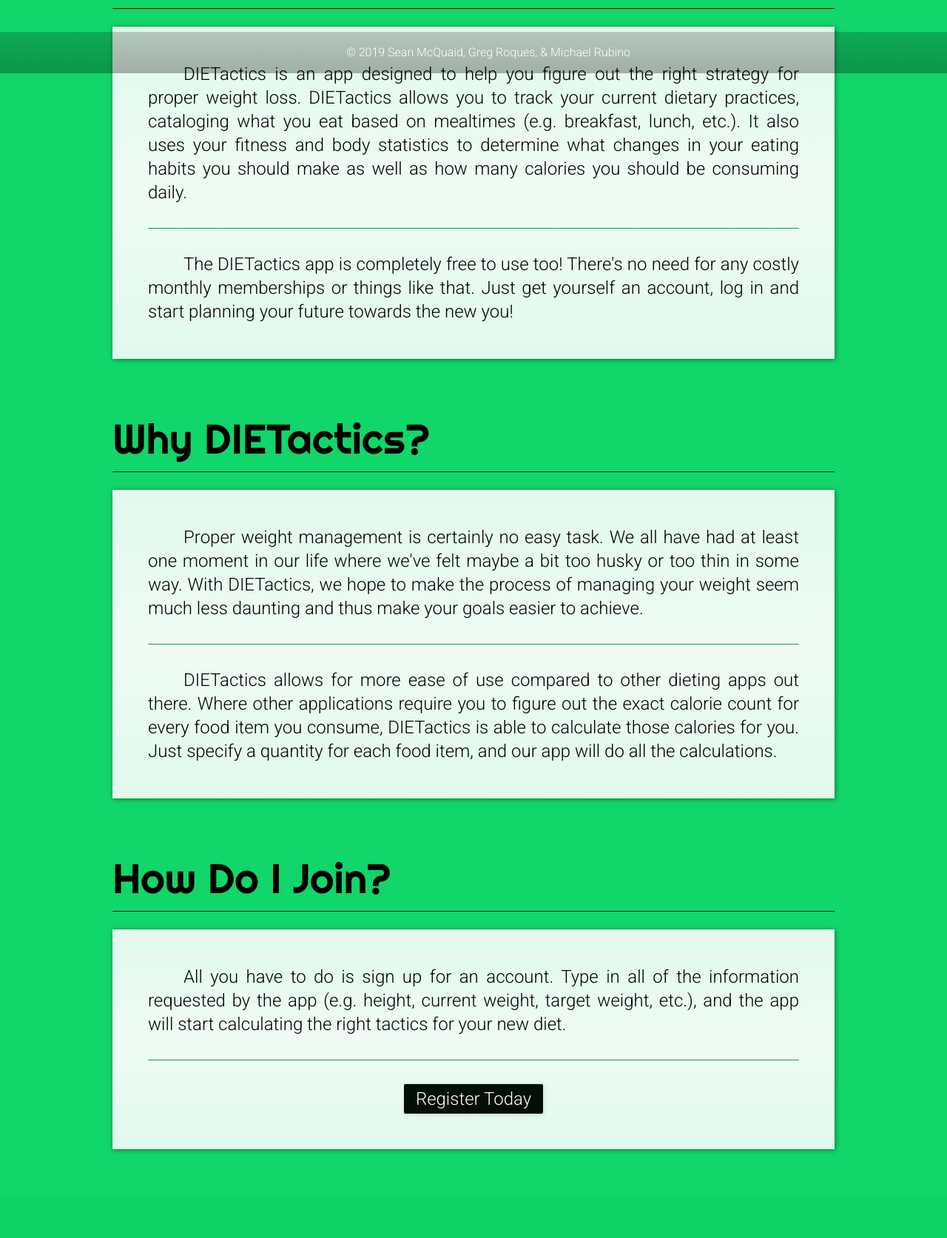
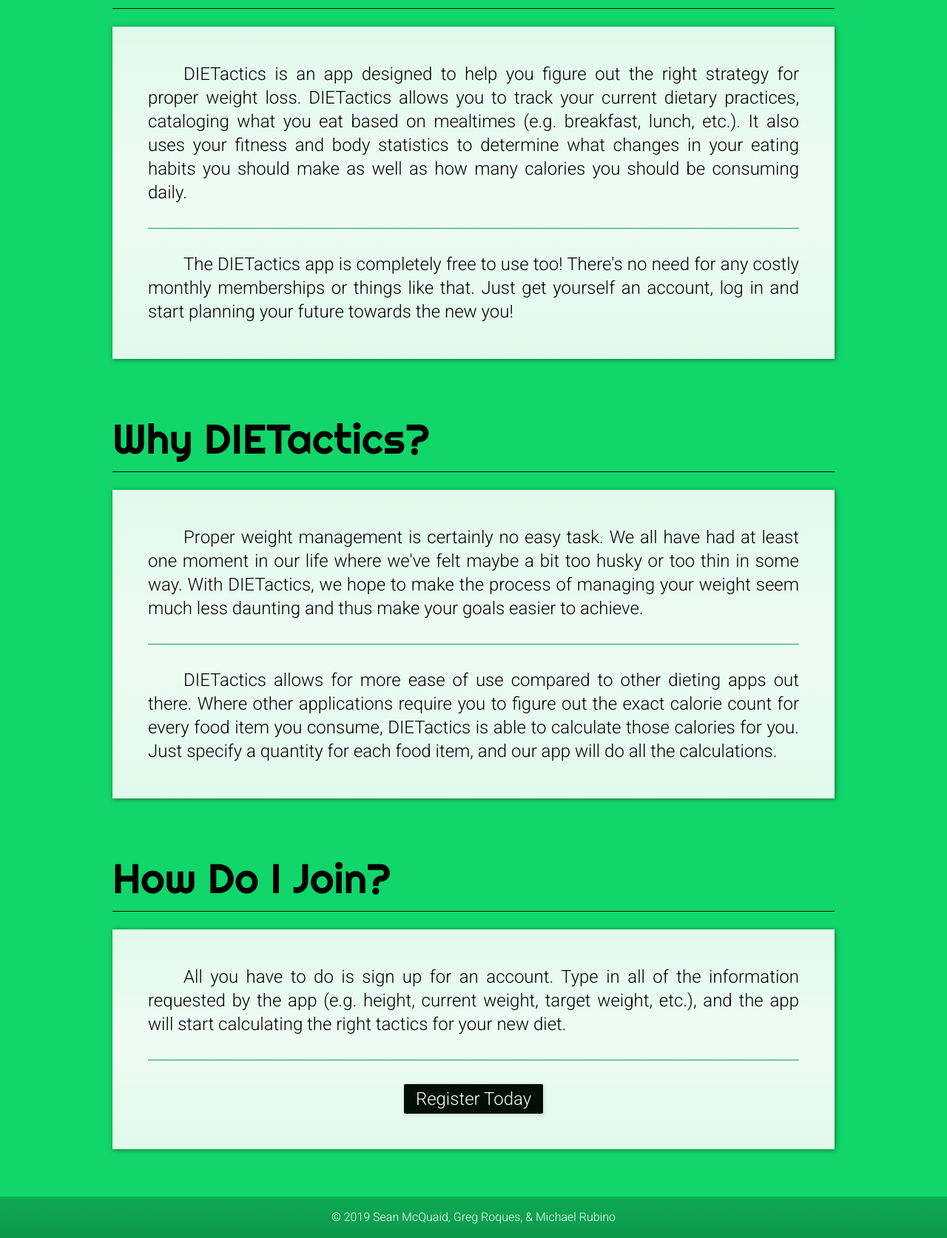
Before and after one commit to GregRoques/DIETactics, a Node server app: page / in a window 1280 px wide. Shown: the part 701-2374 px from the top of the page at 74% size. Before the commit the page ends 2258 px from the top, so only its background shows below. Run offline with Node 20, Linux system fonts and the light colour scheme.

Commit message:
True footer fix

```diff
--- /dev/null
+++ b/public/styles/register_specific.css
@@ -0,0 +1,5 @@
+.footer{
+    position:absolute;
+    bottom:0;
+    width:100%;
+}
--- a/public/styles/responsive.css
+++ b/public/styles/responsive.css
@@ -51,11 +51,6 @@
     body{
         overflow-x:hidden;
     }
-    .footer{
-        position:absolute;
-        bottom:0;
-        width:100%;
-    }
 }
 
 @media screen and (max-width:1000px){
--- a/public/styles/styles.css
+++ b/public/styles/styles.css
@@ -263,7 +263,6 @@ body{
 }
 
 .footer{
-    bottom:0;
     background-color:rgba(0, 0, 0, 0.239);
     background: linear-gradient(180deg, rgba(0,0,0,0.20) 0%, rgba(0,0,0,0.30) 100%);
     color:#fff;
--- a/views/register.ejs
+++ b/views/register.ejs
@@ -10,6 +10,7 @@
     <link rel="stylesheet" href="https://use.fontawesome.com/releases/v5.7.0/css/all.css" integrity="sha384-lZN37f5QGtY3VHgisS14W3ExzMWZxybE1SJSEsQp9S+oqd12jhcu+A56Ebc1zFSJ" crossorigin="anonymous">
     <link rel="stylesheet" type="text/css" media="screen" href="/styles/styles.css" />
     <link rel="stylesheet" href="/styles/responsive.css" />
+    <link rel="stylesheet" href="/styles/register_specific.css" />
 </head>
 <body>
     <% include navbar.ejs %>
@@ -20,8 +21,6 @@
     <form class="register-form" method="post" action="/register/registerProcess">
         <label for="email">Email Address</label>
         <input class="text-input" type="text" name="email" />
-        <label for="userName">Username</label>
-        <input class="text-input" type="text" name="userName" />
         <label for="password">Password</label>
         <span>(Minimum of 8 characters required.)</span>
         <input class="text-input" type="text" name="password" />
```
Also changed, not shown: README.md.
